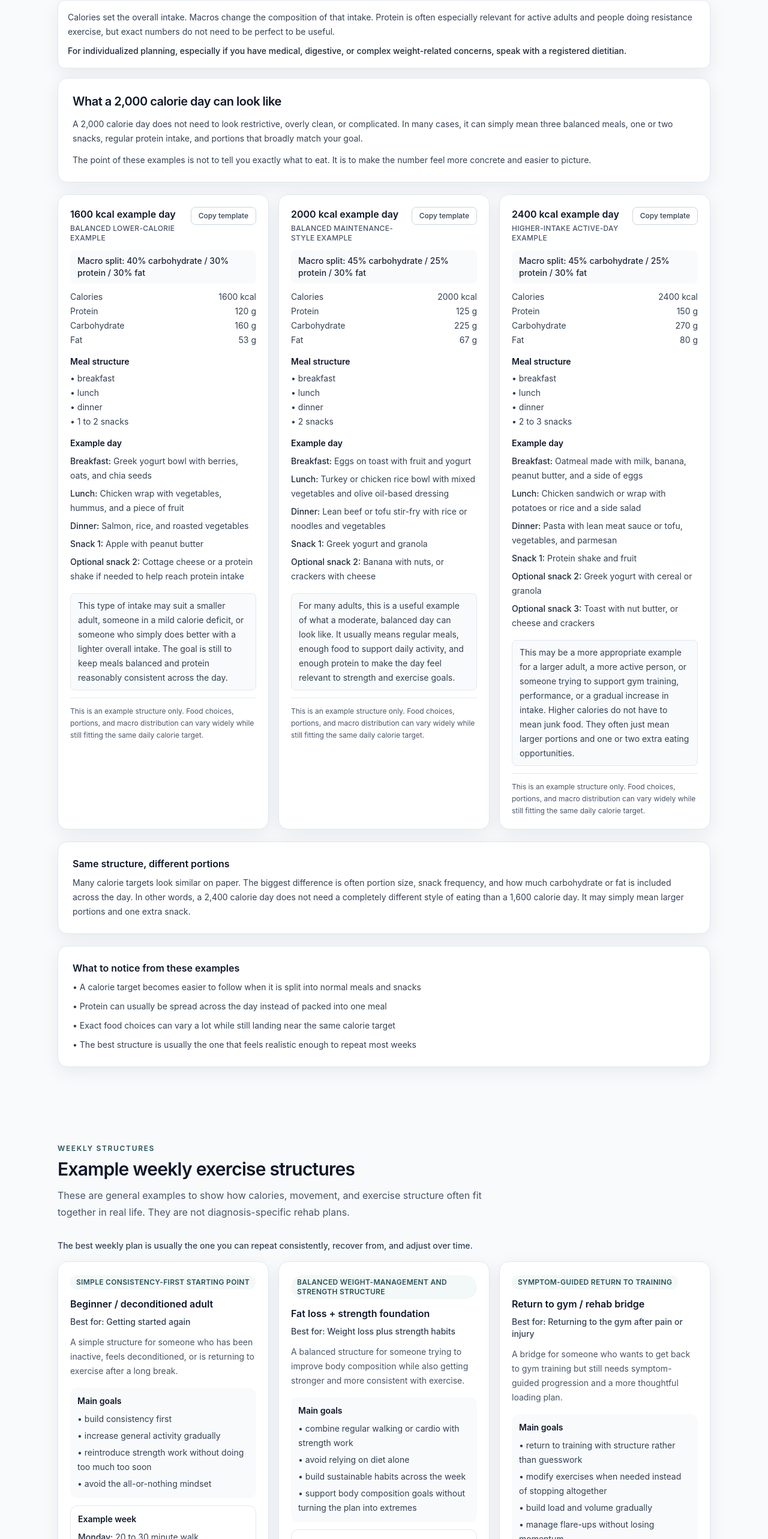
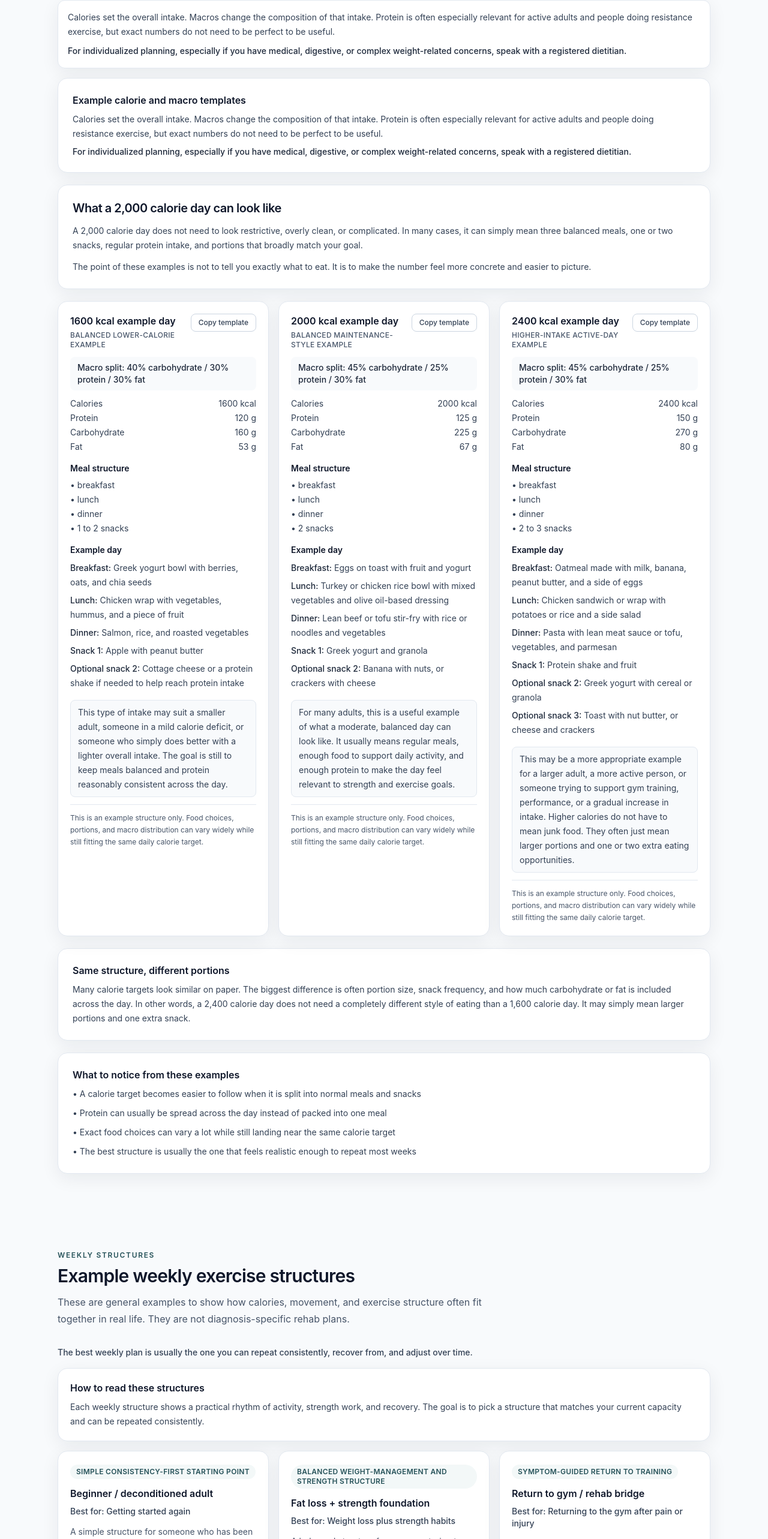
Before and after one commit to nickstergiadis/bmr-calculator, a React (Vite) app: page / in a window 1280 px wide. Shown: the part 3224-5790 px from the top of the page at 60% size. Built offline with nearby package versions, Linux system fonts and the light colour scheme.

Commit message:
Fix corrupted template and weekly cards rendering

```diff
--- a/src/components/MealCards.tsx
+++ b/src/components/MealCards.tsx
@@ -22,8 +22,8 @@ function buildTemplateCopy(template: CalorieTemplate) {
     .join('\n');
 
   return [
-    `${template.title}`,
-    `${template.shortLabel}`,
+    template.title,
+    template.shortLabel,
     '',
     `Macro split: ${macroSplit}`,
     'Approximate macros:',
@@ -57,6 +57,12 @@ export function MealCards() {
   return (
     <div className="space-y-5">
       <article className="rounded-2xl border border-slate-200 bg-white p-6 shadow-soft">
+        <h3 className="text-base font-semibold text-slate-900">{macroTemplateContent.heading}</h3>
+        <p className="mt-2 text-sm leading-6 text-slate-700">{macroTemplateContent.introBodyExtended}</p>
+        <p className="mt-2 text-sm font-medium text-slate-800">{macroTemplateContent.smallNote}</p>
+      </article>
+
+      <article className="rounded-2xl border border-slate-200 bg-white p-6 shadow-soft">
         <h3 className="text-xl font-semibold tracking-tight text-slate-900">
           {macroTemplateContent.featuredExplainerHeading}
         </h3>
@@ -69,11 +75,16 @@ export function MealCards() {
 
       <div className="grid gap-4 md:grid-cols-2 xl:grid-cols-3">
         {calorieTemplates.map((template) => (
-          <article key={template.id} className="rounded-2xl border border-slate-200 bg-white p-5 shadow-soft transition hover:border-slate-300">
+          <article
+            key={template.id}
+            className="rounded-2xl border border-slate-200 bg-white p-5 shadow-soft transition hover:border-slate-300"
+          >
             <div className="flex flex-col gap-3 sm:flex-row sm:items-start sm:justify-between">
               <div>
                 <h3 className="text-base font-semibold text-slate-900">{template.title}</h3>
-                <p className="mt-1 text-xs font-medium uppercase tracking-wide text-slate-600">{template.shortLabel}</p>
+                <p className="mt-1 text-xs font-medium uppercase tracking-wide text-slate-600">
+                  {template.shortLabel}
+                </p>
               </div>
               <button
                 type="button"
@@ -85,8 +96,8 @@ export function MealCards() {
             </div>
 
             <p className="mt-3 rounded-lg bg-slate-50 px-3 py-2 text-sm font-medium text-slate-800">
-              Macro split: {template.macroSplit.carbsPercent}% carbohydrate / {template.macroSplit.proteinPercent}% protein /{' '}
-              {template.macroSplit.fatPercent}% fat
+              Macro split: {template.macroSplit.carbsPercent}% carbohydrate /{' '}
+              {template.macroSplit.proteinPercent}% protein / {template.macroSplit.fatPercent}% fat
             </p>
 
             <dl className="mt-3 space-y-1 text-sm text-slate-700">
@@ -134,30 +145,40 @@ export function MealCards() {
                 </li>
                 {template.meals.snack2 ? (
                   <li>
-                    <span className="font-medium text-slate-800">Optional snack 2:</span> {template.meals.snack2}
+                    <span className="font-medium text-slate-800">Optional snack 2:</span>{' '}
+                    {template.meals.snack2}
                   </li>
                 ) : null}
                 {template.meals.snack3 ? (
                   <li>
-                    <span className="font-medium text-slate-800">Optional snack 3:</span> {template.meals.snack3}
+                    <span className="font-medium text-slate-800">Optional snack 3:</span>{' '}
+                    {template.meals.snack3}
                   </li>
                 ) : null}
               </ul>
             </div>
 
-            <p className="mt-4 rounded-lg border border-slate-200 bg-slate-50 px-3 py-2 text-sm leading-6 text-slate-700">{template.practicalNote}</p>
-            <p className="mt-3 border-t border-slate-200 pt-3 text-xs leading-5 text-slate-600">{template.footerNote}</p>
+            <p className="mt-4 rounded-lg border border-slate-200 bg-slate-50 px-3 py-2 text-sm leading-6 text-slate-700">
+              {template.practicalNote}
+            </p>
+            <p className="mt-3 border-t border-slate-200 pt-3 text-xs leading-5 text-slate-600">
+              {template.footerNote}
+            </p>
           </article>
         ))}
       </div>
 
       <article className="rounded-2xl border border-slate-200 bg-white p-6 shadow-soft">
-        <h3 className="text-base font-semibold text-slate-900">{macroTemplateContent.comparisonBlock.heading}</h3>
+        <h3 className="text-base font-semibold text-slate-900">
+          {macroTemplateContent.comparisonBlock.heading}
+        </h3>
         <p className="mt-2 text-sm leading-6 text-slate-700">{macroTemplateContent.comparisonBlock.body}</p>
       </article>
 
       <article className="rounded-2xl border border-slate-200 bg-white p-6 shadow-soft">
-        <h3 className="text-base font-semibold text-slate-900">{macroTemplateContent.practicalTakeaways.heading}</h3>
+        <h3 className="text-base font-semibold text-slate-900">
+          {macroTemplateContent.practicalTakeaways.heading}
+        </h3>
         <ul className="mt-2 space-y-2 text-sm leading-6 text-slate-700">
           {macroTemplateContent.practicalTakeaways.items.map((item) => (
             <li key={item}>• {item}</li>
--- a/src/components/WeeklyPlanCards.tsx
+++ b/src/components/WeeklyPlanCards.tsx
@@ -2,6 +2,15 @@ import { weeklyStructures } from '../data/weeklyStructures';
 
 export function WeeklyPlanCards() {
   return (
+    <div className="space-y-4">
+      <article className="rounded-2xl border border-slate-200 bg-white p-5 shadow-soft">
+        <h3 className="text-base font-semibold text-slate-900">How to read these structures</h3>
+        <p className="mt-2 text-sm leading-6 text-slate-700">
+          Each weekly structure shows a practical rhythm of activity, strength work, and recovery. The goal is to pick
+          a structure that matches your current capacity and can be repeated consistently.
+        </p>
+      </article>
+
       <div className="grid gap-4 lg:grid-cols-3">
         {weeklyStructures.map((plan) => (
           <article key={plan.id} className="rounded-2xl border border-slate-200 bg-white p-5 shadow-soft">
@@ -46,5 +55,6 @@ export function WeeklyPlanCards() {
           </article>
         ))}
       </div>
+    </div>
   );
 }
```
Lines whose indentation alone changed are shown as unchanged.
